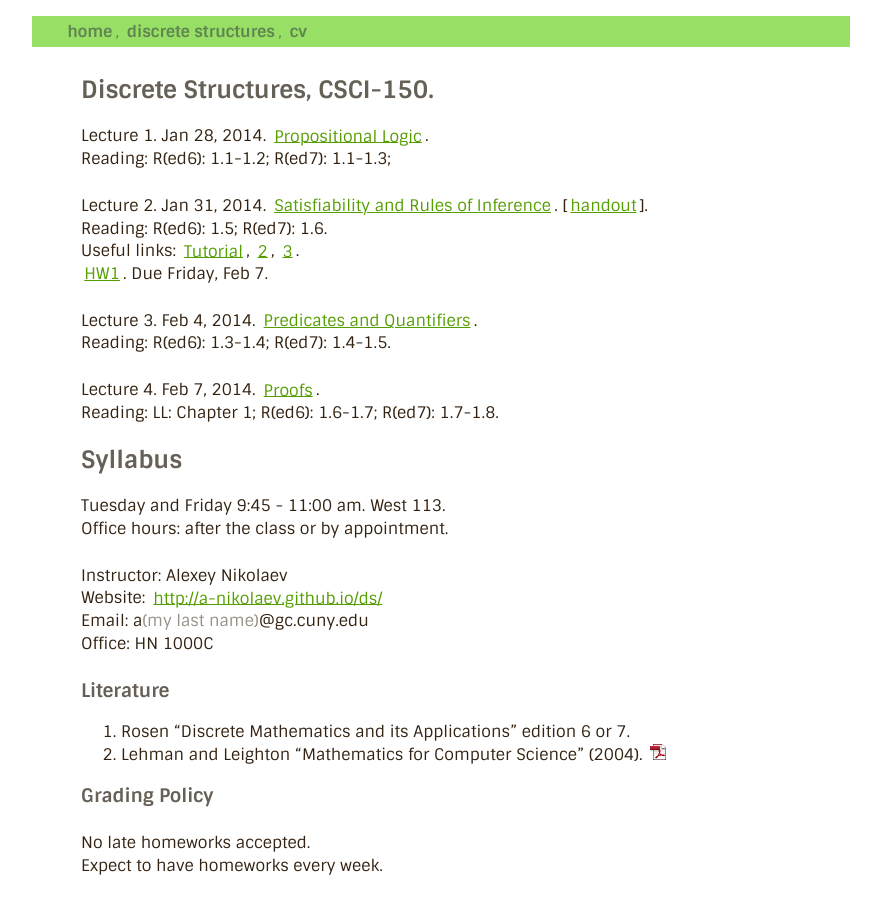
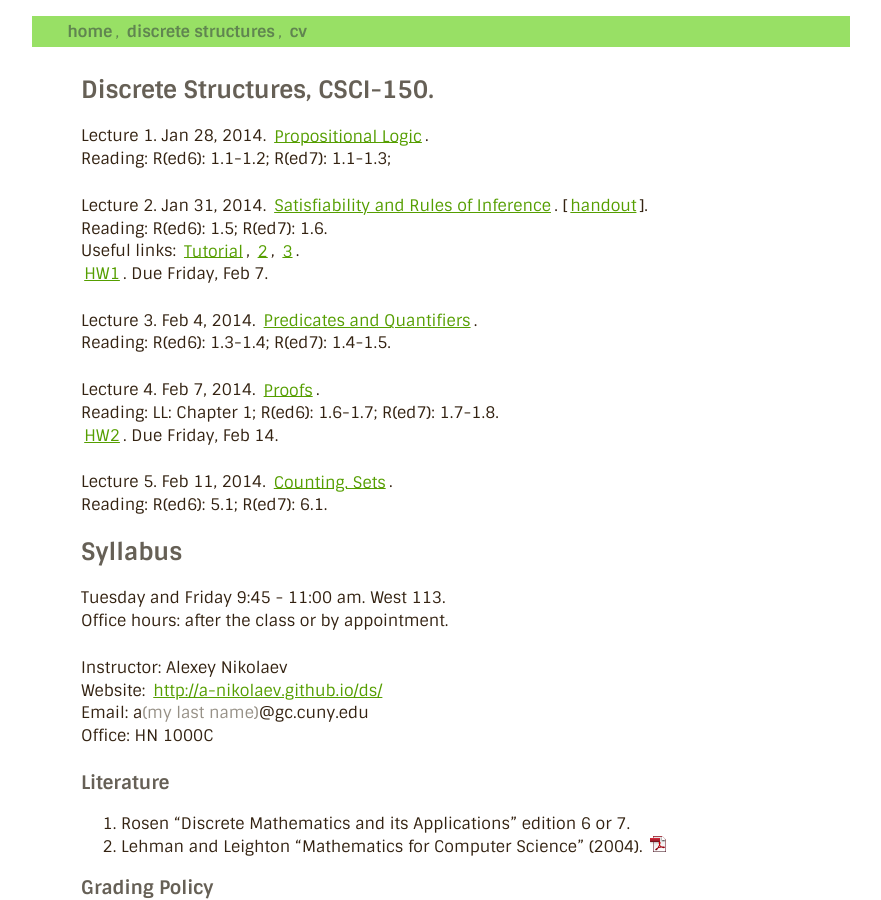
Before and after one commit to a-nikolaev/a-nikolaev.github.io, a Jekyll site: the page built from ds/index.markdown, in a window 1280 px wide and 900 px high. Shown: the whole window, without its empty margins (199-1080 px from the left). Built offline with Jekyll 4.4.1, drawn with Linux system fonts in a browser that asks for light colours; Markdown is read by kramdown in place of the engine named in the settings.

Commit message:
hw2 published

```diff
--- a/ds/index.markdown
+++ b/ds/index.markdown
@@ -21,12 +21,12 @@ Reading: R(ed6): 1.3-1.4; R(ed7): 1.4-1.5.
 
 Lecture 4. Feb 7, 2014. [Proofs](/ds/docs/lec4.pdf).
 Reading: LL: Chapter 1; R(ed6): 1.6-1.7; R(ed7): 1.7-1.8.
+[HW2](/ds/docs/hw2.pdf). Due Friday, Feb 14.
+
+Lecture 5. Feb 11, 2014. [Counting. Sets](/ds/docs/lec5.pdf).
+Reading: R(ed6): 5.1; R(ed7): 6.1.
 
 <!--
-Lecture 5. Sep 18, 2013. [Counting](/ds/docs/lec5.pdf).
-Reading: R(ed6): 5.1; R(ed7): 6.1.
-[HW3](/ds/docs/hw3.pdf). Due Wednesday, Sep 25.
-
 Lecture 6. Sep 23, 2013. [The Pigeonhole Principle. Permutations and Combinations. Binomial Theorem](/ds/docs/lec6.pdf).
 Reading: R(ed6): 5.2-5.3; R(ed7): 6.2-6.3.
 
```
Also changed, not shown: 1 other file.
